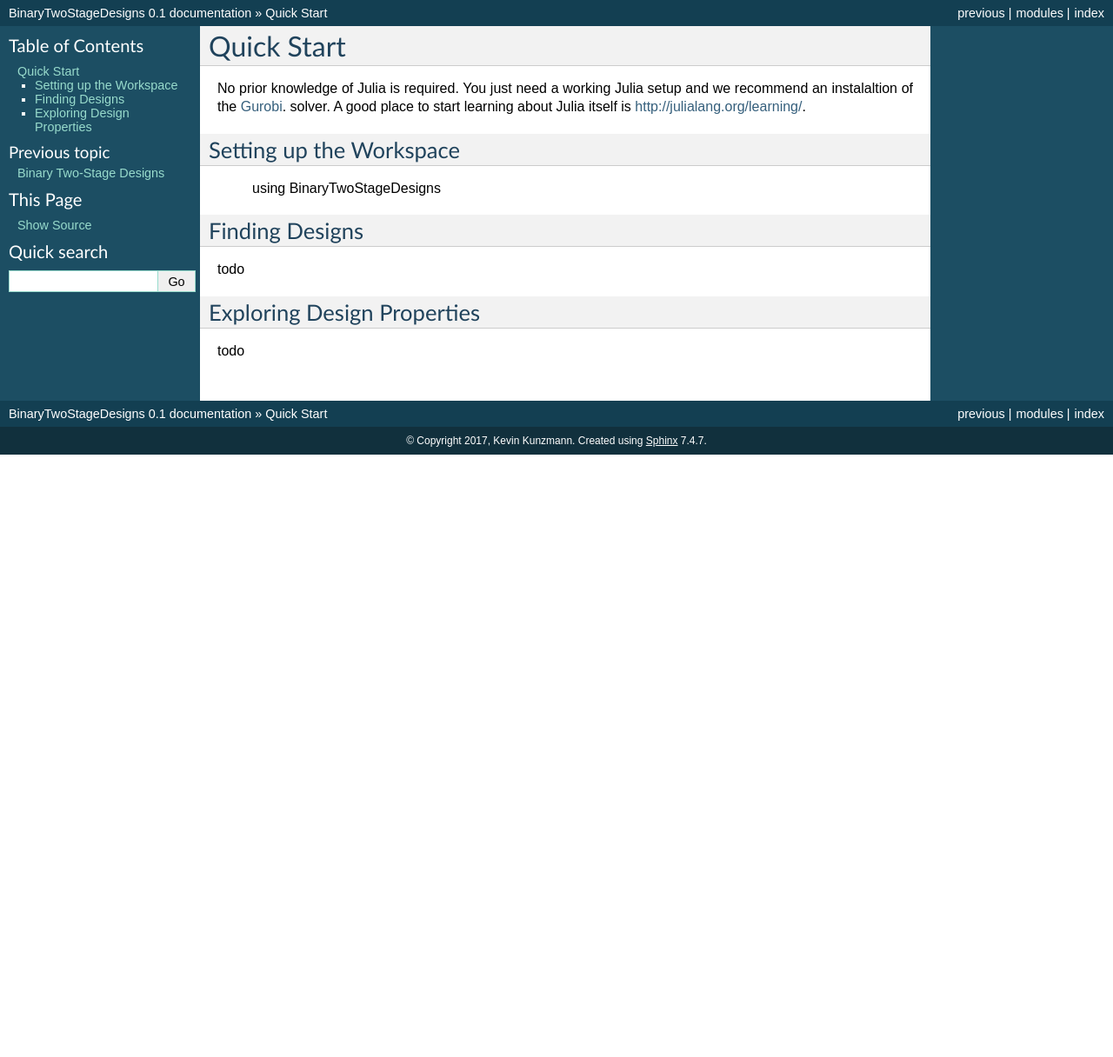
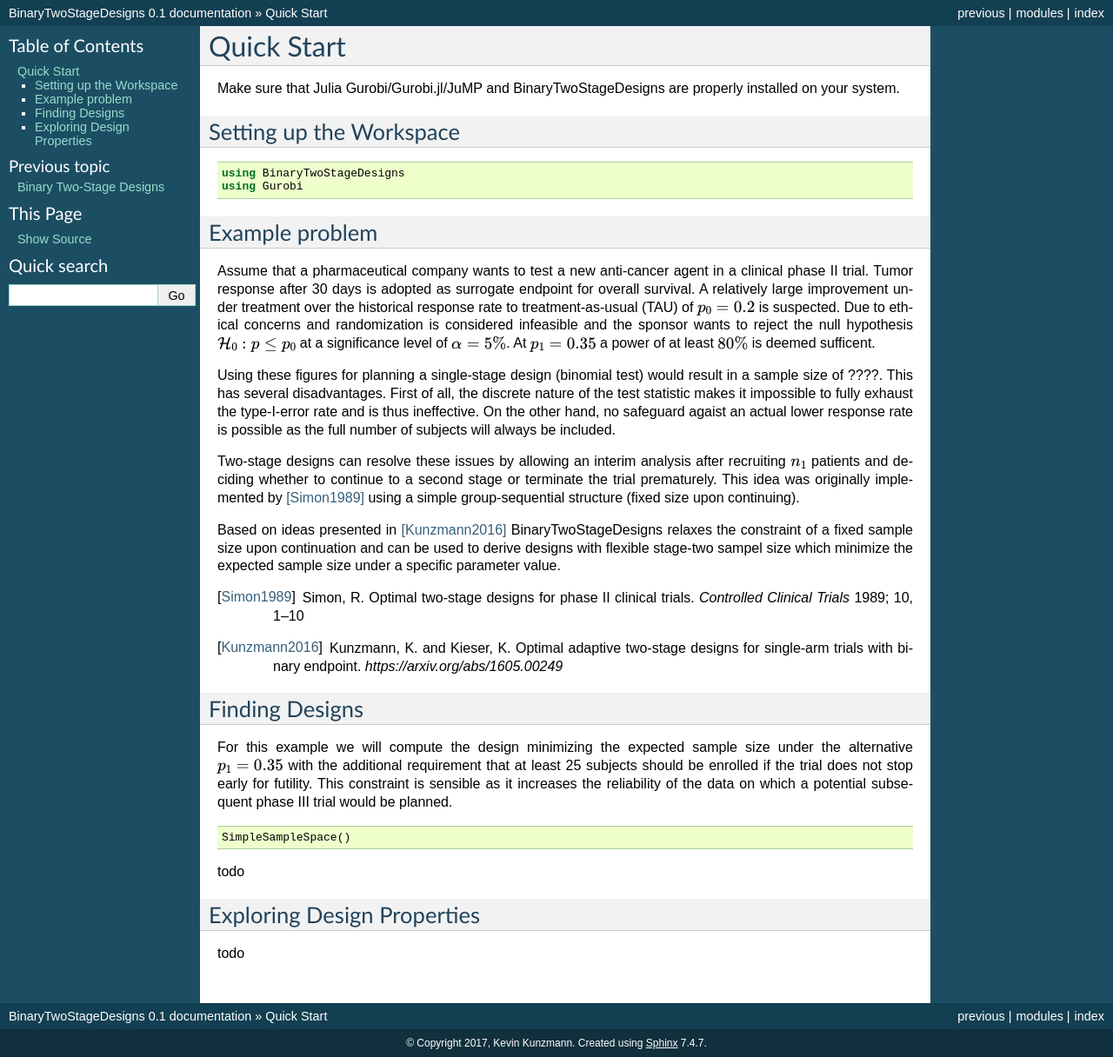
Before and after one commit to kkmann/BinaryTwoStageDesigns, a Sphinx documentation site: the page built from docs/source/quickstart.rst, in a window 1280 px wide. Shown: the whole page at 87% size. Built offline with Sphinx 7.4.7, drawn with Linux system fonts in a browser that asks for light colours; before the commit the page ends 900 px from its top, so only the background shows below that.

Commit message:
updated doc

```diff
--- a/docs/source/quickstart.rst
+++ b/docs/source/quickstart.rst
@@ -3,26 +3,74 @@
 Quick Start
 ===========
 
-No prior knowledge of Julia is required.
-You just need a working Julia setup and we recommend an instalaltion of the
-`Gurobi <http://www.gurobi.com/index>`_. solver.
-A good place to start learning about Julia itself
-is `<http://julialang.org/learning/>`_.
-
-
+Make sure that Julia Gurobi/Gurobi.jl/JuMP and BinaryTwoStageDesigns are properly
+installed on your system.
 
 Setting up the Workspace
 ------------------------
 
+.. code-block:: julia
+
   using BinaryTwoStageDesigns
+  using Gurobi
 
+
+
+Example problem
+---------------
+
+Assume that a pharmaceutical company wants to test a new anti-cancer agent in
+a clinical phase II trial.
+Tumor response after 30 days is adopted as surrogate endpoint for overall
+survival.
+A relatively large improvement under treatment over the  historical response
+rate to treatment-as-usual (TAU) of :math:`p_0=0.2` is suspected.
+Due to ethical concerns and randomization is considered infeasible and
+the sponsor wants to reject the null hypothesis :math:`\mathcal{H}_0:p\leq p_0`
+at a significance level of :math:`\alpha=5\%`.
+At :math:`p_1=0.35` a power of at least :math:`80\%` is deemed sufficent.
+
+Using these figures for planning a single-stage design (binomial test) would
+result in a sample size of ????.
+This has several disadvantages.
+First of all, the discrete nature of the test statistic makes it impossible to
+fully exhaust the type-I-error rate and is thus ineffective.
+On the other hand, no safeguard agaist an actual lower response rate is possible
+as the full number of subjects will always be included.
+
+Two-stage designs can resolve these issues by allowing an interim analysis after
+recruiting :math:`n_1` patients and deciding whether to continue to a second
+stage or terminate the trial prematurely.
+This idea was originally implemented by [Simon1989]_ using a simple
+group-sequential structure (fixed size upon continuing).
+
+Based on ideas presented in [Kunzmann2016]_ BinaryTwoStageDesigns
+relaxes the constraint of a fixed sample size upon continuation and can be used
+to derive designs with flexible stage-two sampel size which minimize the
+expected sample size under a specific parameter value.
+
+.. [Simon1989] Simon, R. Optimal two-stage designs for phase II clinical trials.
+  `Controlled Clinical Trials` 1989; 10, 1–10
+
+.. [Kunzmann2016] Kunzmann, K. and Kieser, K. Optimal adaptive two-stage designs for single-arm trials with binary endpoint.
+  `https://arxiv.org/abs/1605.00249`
 
 
 Finding Designs
 ---------------
 
+For this example we will compute the design minimizing the expected sample size
+under the alternative :math:`p_1=0.35` with the additional requirement that
+at least 25 subjects should be enrolled if the trial does not stop early for
+futility.
+This constraint is sensible as it increases the reliability of the data on which
+a potential subsequent phase III trial would be planned.
+
+.. code-block:: julia
+
+  SimpleSampleSpace()
+
 todo
-
 
 
 Exploring Design Properties
```
Also changed, not shown: docs/source/index.rst (+22 -20 lines), 9 other files.
